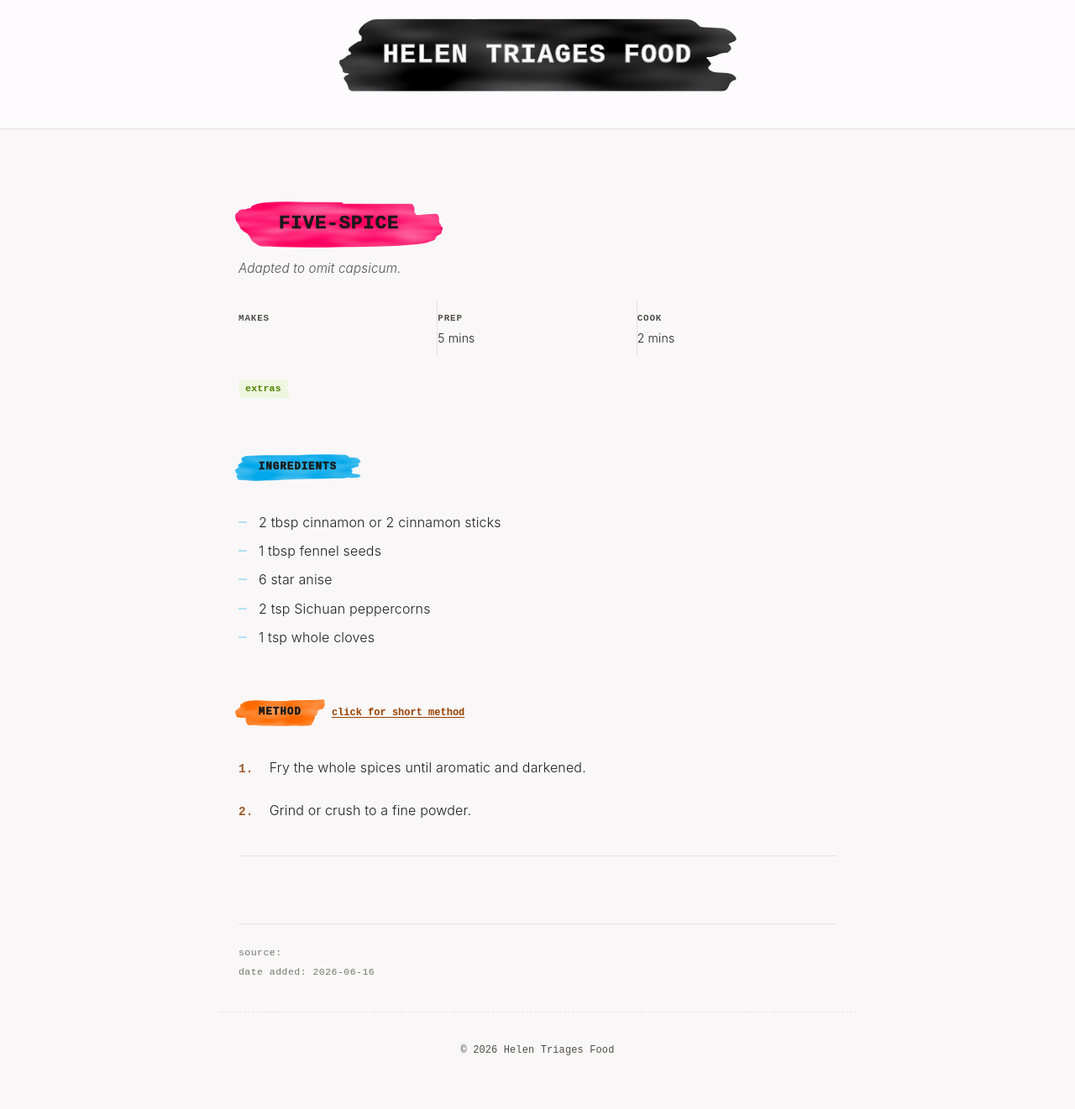
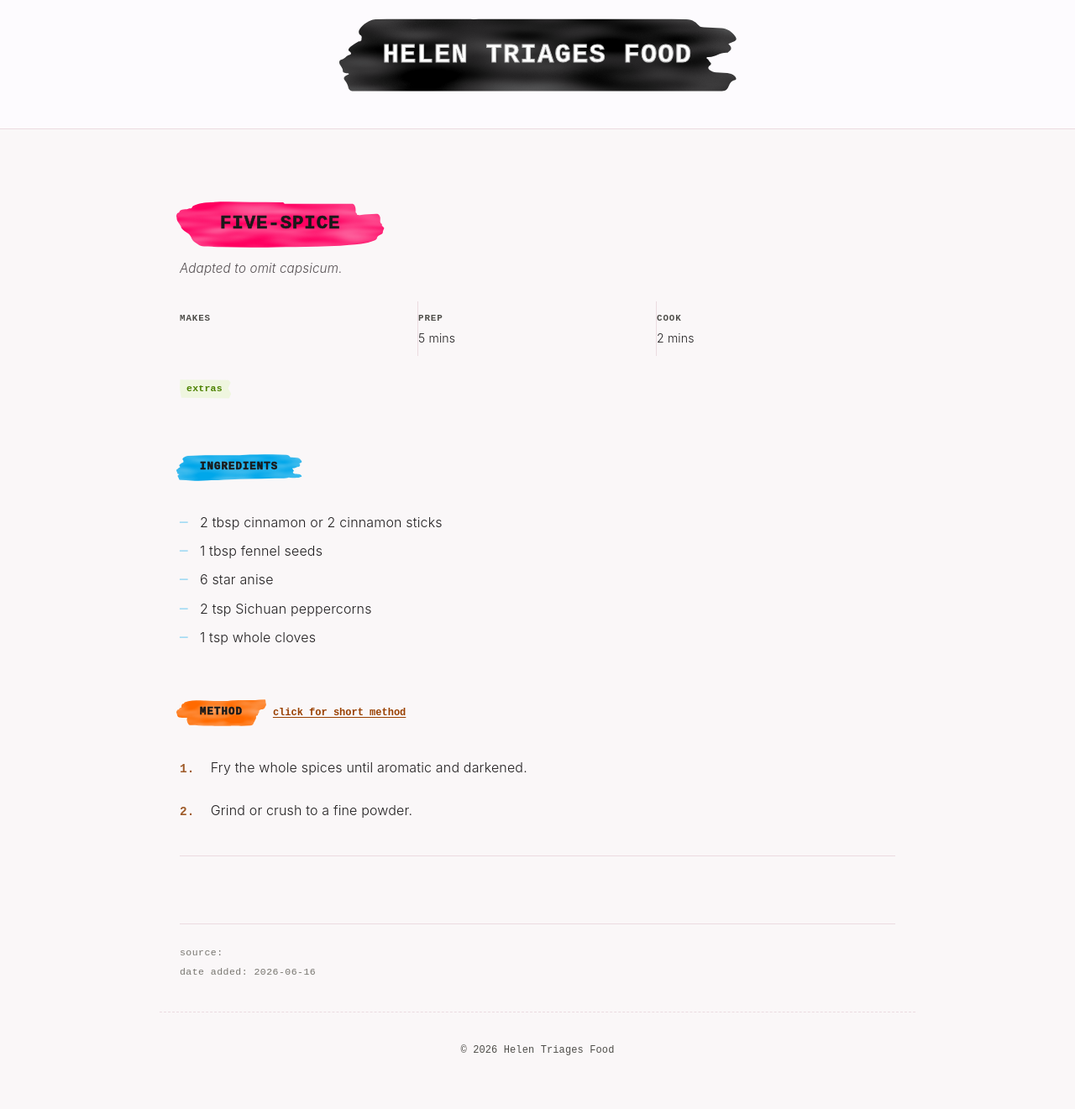
Before and after one commit to DeckOfPandas/helen-triages-food, a Jekyll site: the page built from _recipes/five-spice-powder.md, in a window 1280 px wide. Shown: the whole page at 84% size. Built offline with Jekyll 4.4.1, drawn with Linux system fonts in a browser that asks for light colours.

Commit message:
(styling) Make main content wider

```diff
--- a/_sass/_layout.scss
+++ b/_sass/_layout.scss
@@ -3,7 +3,7 @@
 // =============================================================================
 
 main {
-  max-width: 760px;
+  max-width: 900px;
   margin: 0 auto;
   padding: 2rem 1.5rem;
   position: relative;
@@ -31,9 +31,7 @@ article.recipe {
 // 65ch ≈ the typographic sweet spot of 60–65 characters per line.
 article.recipe p,
 article.recipe .note,
-article.recipe .method-short,
-article.recipe .ingredients,
-article.recipe .instructions {
+article.recipe .method-short {
   max-width: 65ch;
 }
 
@@ -53,7 +51,7 @@ article.recipe .instructions {
 }
 
 .site-footer {
-  max-width: 760px;
+  max-width: 900px;
   margin: 0 auto;
   padding: 1.5rem 1.5rem calc(1.5rem * 2) 1.5rem;
   border-top: 1px dashed $color-border;
```
